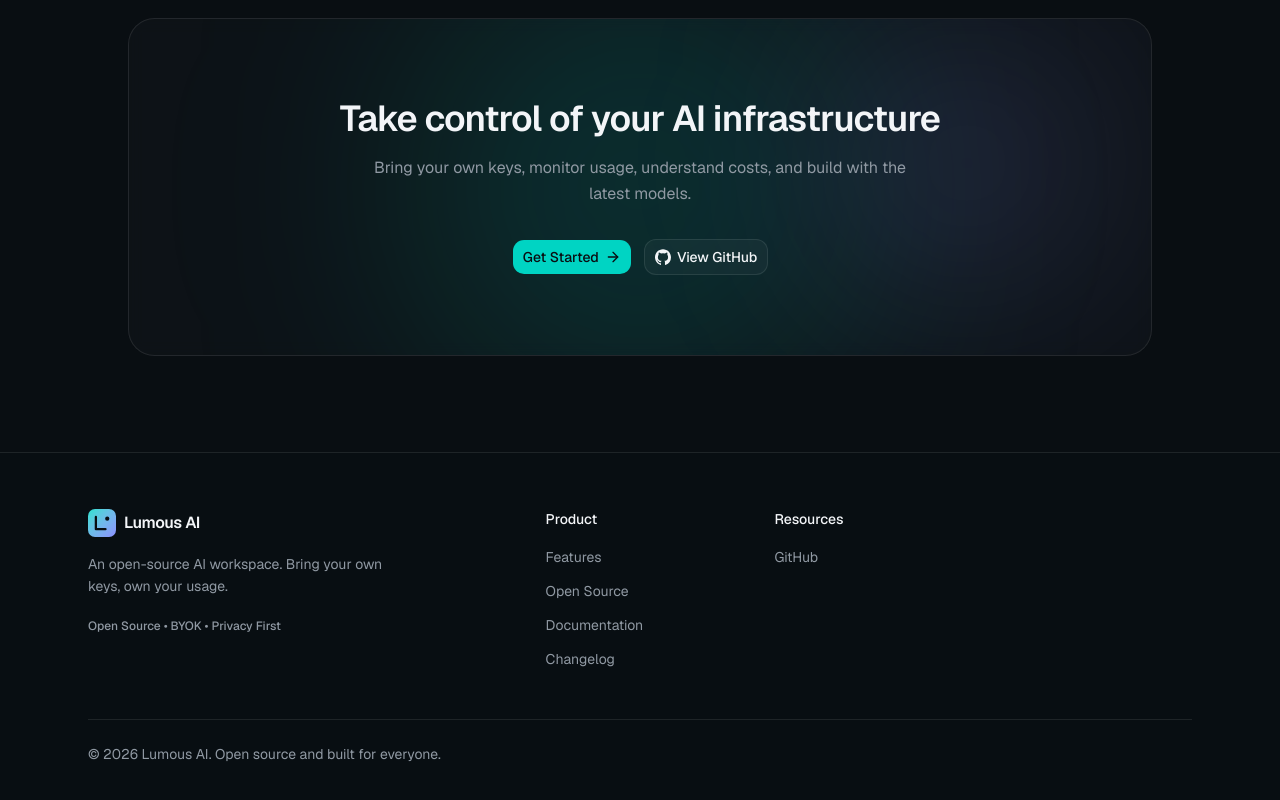
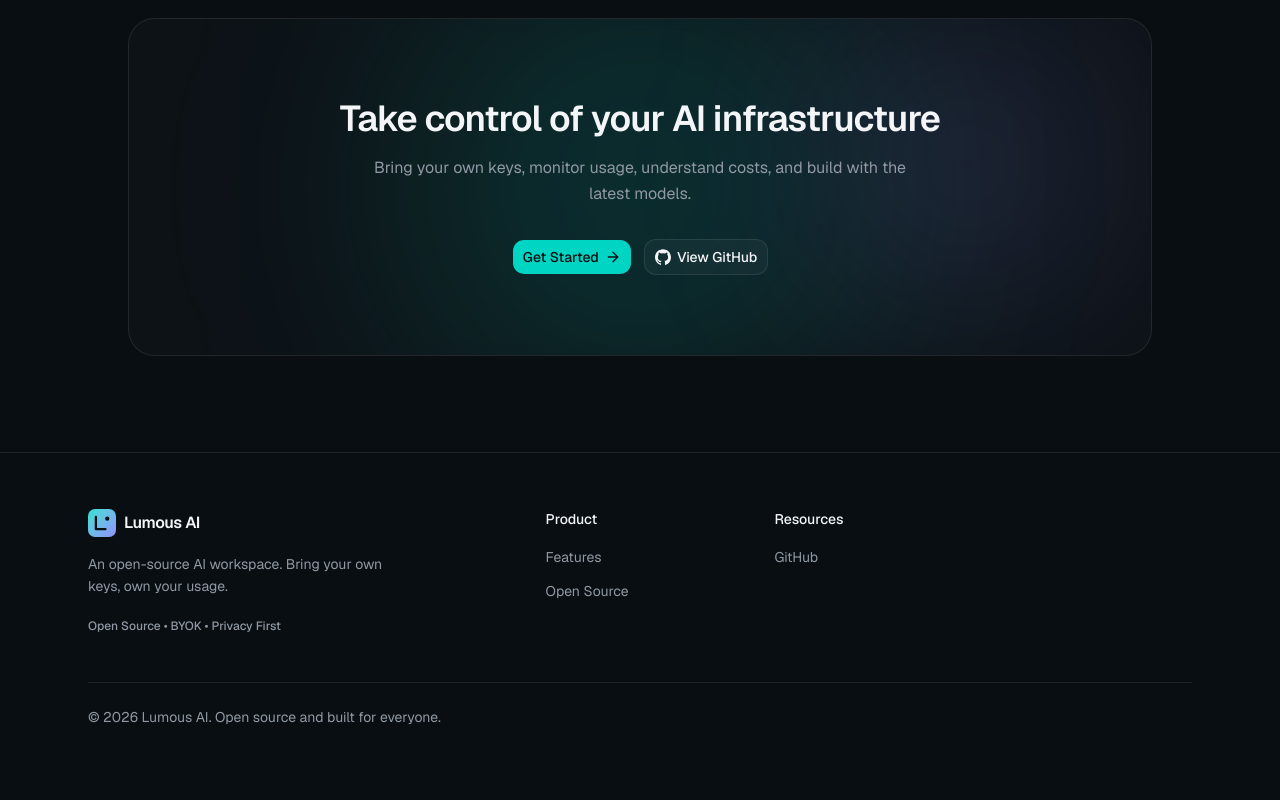
Before and after one commit to supersver/Lumous-AI-Web, a Next.js app: page / in a window 1280 px wide. Shown: the part 3213-4013 px from the top of the page. Built offline with nearby package versions, Linux system fonts and the light colour scheme.

Commit message:
refactor: Update Footer component links structure and improve accessibility

```diff
--- a/src/components/layout/Footer.tsx
+++ b/src/components/layout/Footer.tsx
@@ -3,17 +3,21 @@ import { LumousLogo } from "@/components/logos";
 const columns = [
   {
     title: "Product",
-    links: ["Features", "Open Source", "Documentation", "Changelog"],
+    links: [
+      { label: "Features", href: "#features" },
+      { label: "Open Source", href: "#open-source" },
+    ],
   },
   {
     title: "Resources",
-    // links: ["Blog", "Community", "Roadmap", "GitHub"],
-    links: ["GitHub"],
+    links: [
+      {
+        label: "GitHub",
+        href: "https://github.com/supersver/Lumous-AI",
+        external: true,
+      },
+    ],
   },
-  //   {
-  //     title: "Developers",
-  //     links: ["OpenRouter", "API Docs", "Self Hosting"],
-  //   },
 ];
 
 export function Footer() {
@@ -23,9 +27,11 @@ export function Footer() {
         <div className="grid gap-10 md:grid-cols-2 lg:grid-cols-5">
           <div className="lg:col-span-2">
             <LumousLogo />
+
             <p className="mt-4 max-w-xs text-sm leading-relaxed text-muted-foreground">
               An open-source AI workspace. Bring your own keys, own your usage.
             </p>
+
             <p className="mt-5 text-xs font-medium text-muted-foreground">
               Open Source • BYOK • Privacy First
             </p>
@@ -36,14 +42,17 @@ export function Footer() {
               <h3 className="text-sm font-medium text-foreground">
                 {col.title}
               </h3>
+
               <ul className="mt-4 flex flex-col gap-2.5">
-                {col.links.map((link) => (
-                  <li key={link}>
+                {col.links.map((link: any) => (
+                  <li key={link.label}>
                     <a
-                      href="#"
+                      href={link.href}
+                      target={link.external ? "_blank" : undefined}
+                      rel={link.external ? "noopener noreferrer" : undefined}
                       className="text-sm text-muted-foreground transition-colors hover:text-foreground"
                     >
-                      {link}
+                      {link.label}
                     </a>
                   </li>
                 ))}
```
Also changed, not shown: tsconfig.json (+13 -4 lines).
